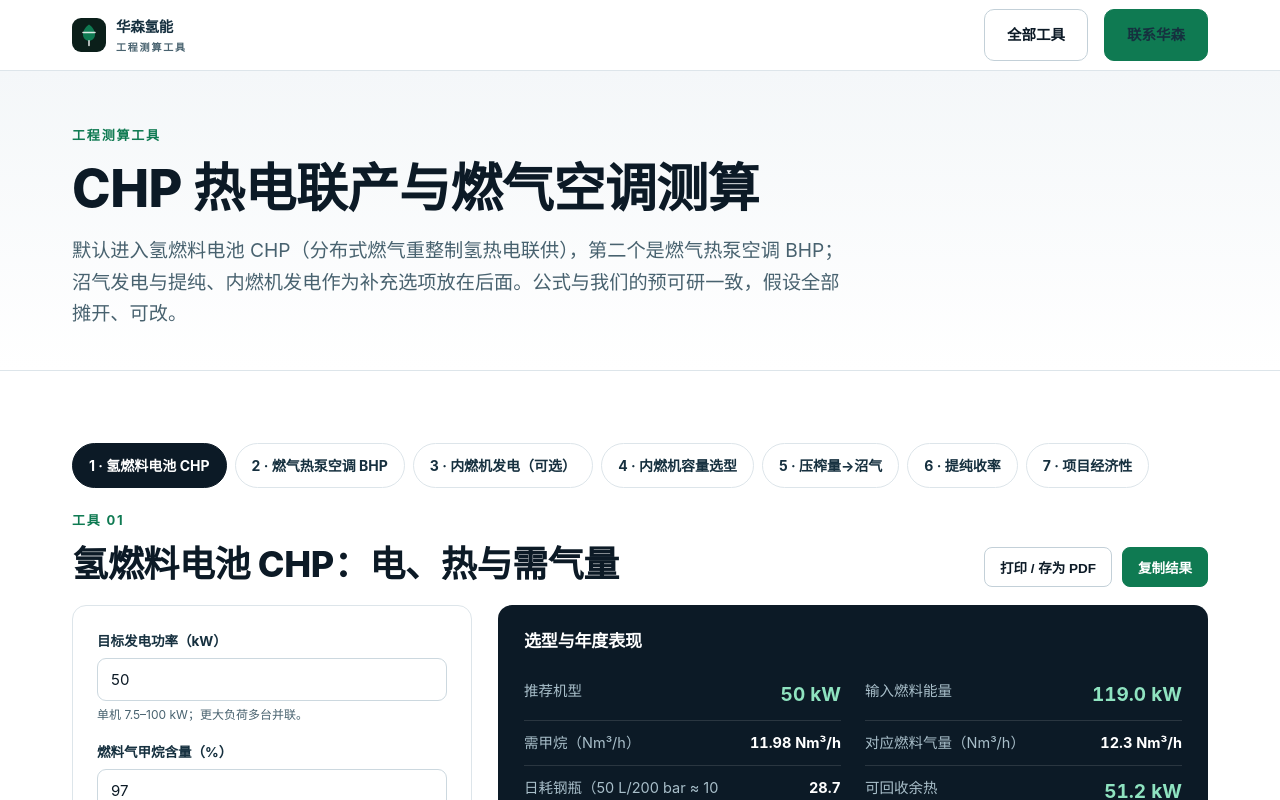
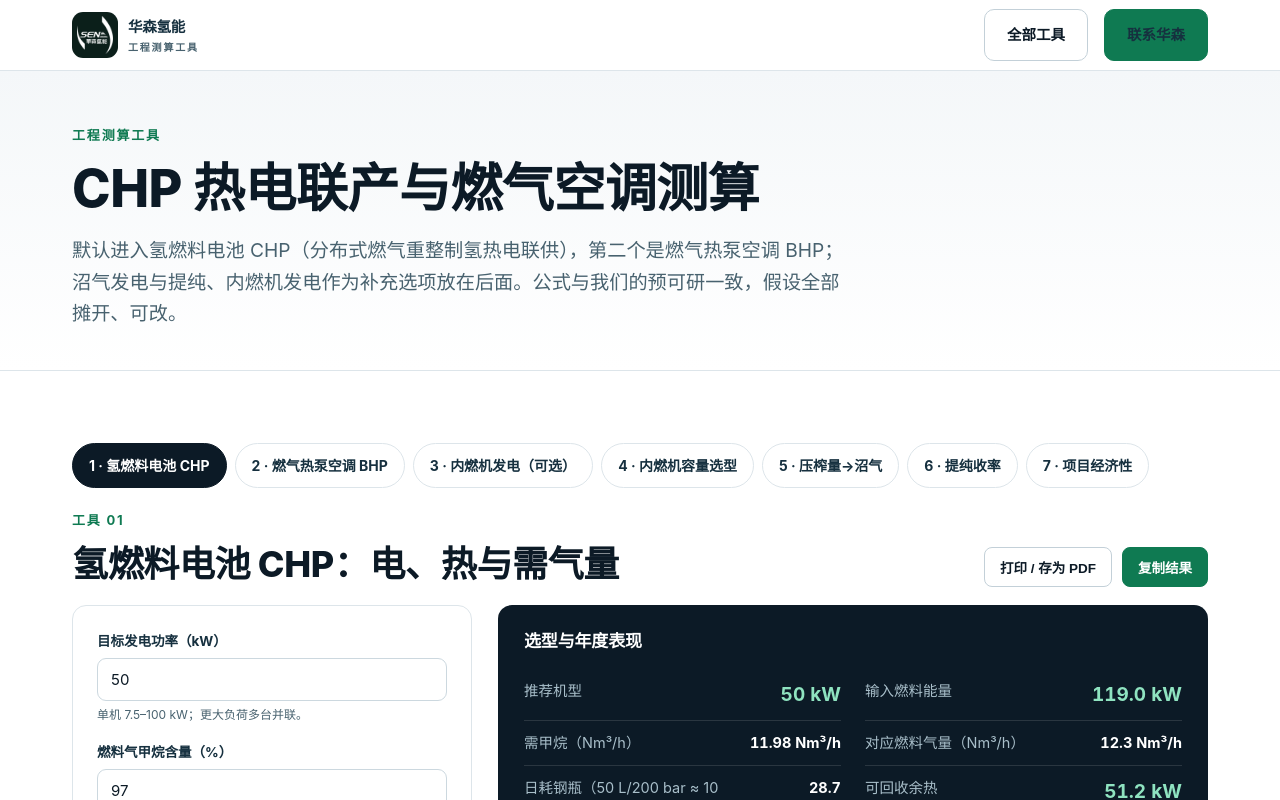
Before and after one commit to JeefTang/DESS-Calc, a plain HTML site: page tools/biogas.html in a window 1280 px wide. Shown: the top 800 px of the page. Drawn offline with Linux system fonts and the light colour scheme.

Commit message:
logo: 计算器页头改用统一华森 logo（替换旧的内联水滴 SVG）

```diff
--- a/tools/biogas.html
+++ b/tools/biogas.html
@@ -23,7 +23,7 @@
 <body>
 <header class="site">
   <div class="wrap nav">
-    <a class="brand" href="../index.html"><svg width="34" height="34" viewBox="0 0 34 34" fill="none" aria-hidden="true"><rect width="34" height="34" rx="9" fill="#0b1f1a"/><path d="M17 6.5c3.6 2.4 6 6.2 6 10.2 0 3.3-2.7 6-6 6s-6-2.7-6-6c0-4 2.4-7.8 6-10.2Z" fill="#0f7a52"/><path d="M17 22.7v4.8M11 14.5h12" stroke="#fff" stroke-width="1.6" stroke-linecap="round" opacity=".85"/></svg><span>华森氢能<small>工程测算工具</small></span></a>
+    <a class="brand" href="../index.html" aria-label="安徽华森氢能源科技"><span style="display:inline-flex;align-items:center;justify-content:center;width:46px;height:46px;border-radius:11px;background:#0b1f1a;padding:4px"><img src="../assets/img/huasen-logo-white.png" alt="华森氢能 logo" style="height:38px;width:auto"></span><span>华森氢能<small>工程测算工具</small></span></a>
     <div style="margin-left:auto;display:flex;gap:8px;flex-wrap:wrap">
       <a class="btn ghost" href="index.html">全部工具</a>
       <a class="btn cta" href="../contact.html">联系华森</a>
```
